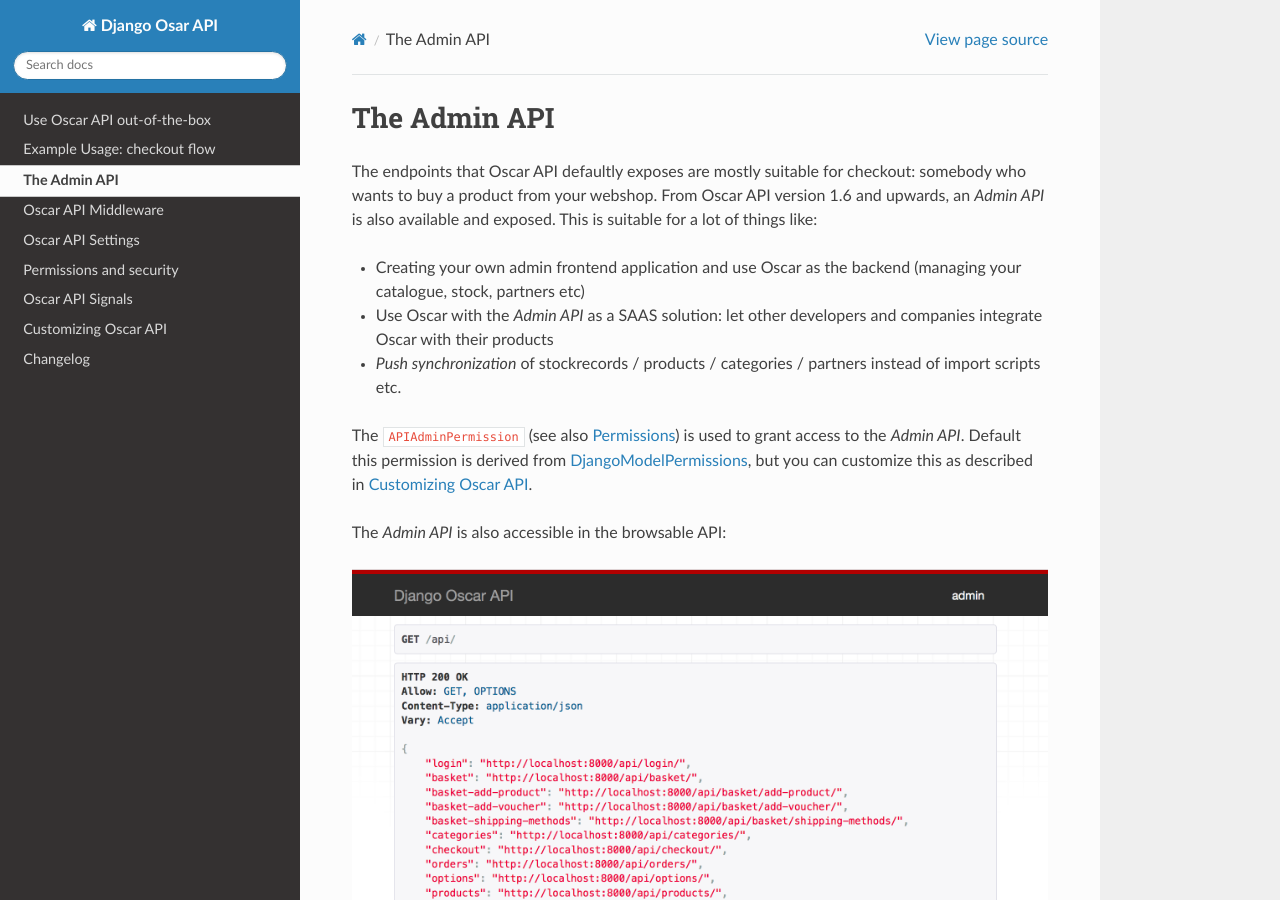
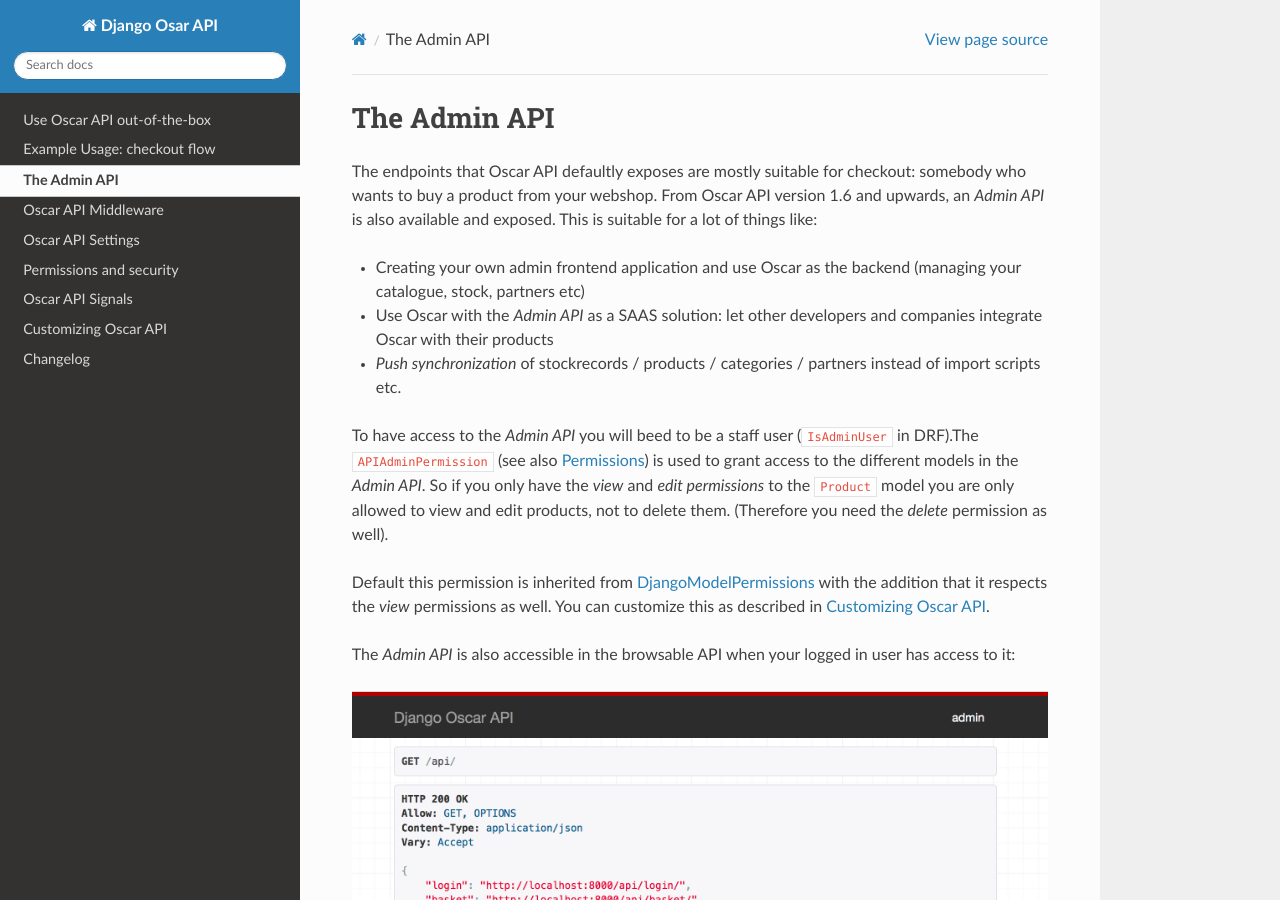
Before and after one commit to django-oscar/django-oscar-api, a Sphinx documentation site: the page built from docs/source/usage/the_admin_api.rst, in a window 1280 px wide and 900 px high. Built offline with Sphinx 7.4.7 and the Read the Docs theme 2.0.0, drawn with Linux system fonts in a browser that asks for light colours.

Commit message:
Update documentation

```diff
--- a/docs/source/usage/the_admin_api.rst
+++ b/docs/source/usage/the_admin_api.rst
@@ -7,11 +7,13 @@
 * Use Oscar with the *Admin API* as a SAAS solution: let other developers and companies integrate Oscar with their products
 * *Push synchronization* of stockrecords / products / categories / partners  instead of import scripts etc.
 
-The ``APIAdminPermission`` (see also :ref:`permissions-label`) is used to grant access to the *Admin API*. Default this permission is  derived from `DjangoModelPermissions`_, but you can customize this as described in :doc:`/usage/customizing_oscarapi`.
+To have access to the *Admin API* you will beed to be a staff user (``IsAdminUser`` in DRF).The ``APIAdminPermission`` (see also :ref:`permissions-label`) is used to grant access to the different models in the *Admin API*. So if you only have the *view* and *edit permissions* to the ``Product`` model you are only allowed to view and edit products, not to delete them. (Therefore you need the *delete* permission as well).
+
+Default this permission is inherited from `DjangoModelPermissions`_ with the addition  that it respects the *view* permissions as well. You can customize this as described in :doc:`/usage/customizing_oscarapi`.
 
 .. _`DjangoModelPermissions`: https://www.django-rest-framework.org/api-guide/permissions/#djangomodelpermissions
 
-The *Admin API* is also accessible in the browsable API:
+The *Admin API* is also accessible in the browsable API when your logged in user has access to it:
 
 .. image:: ../images/admin-api.png
    :alt: The Admin API
```
